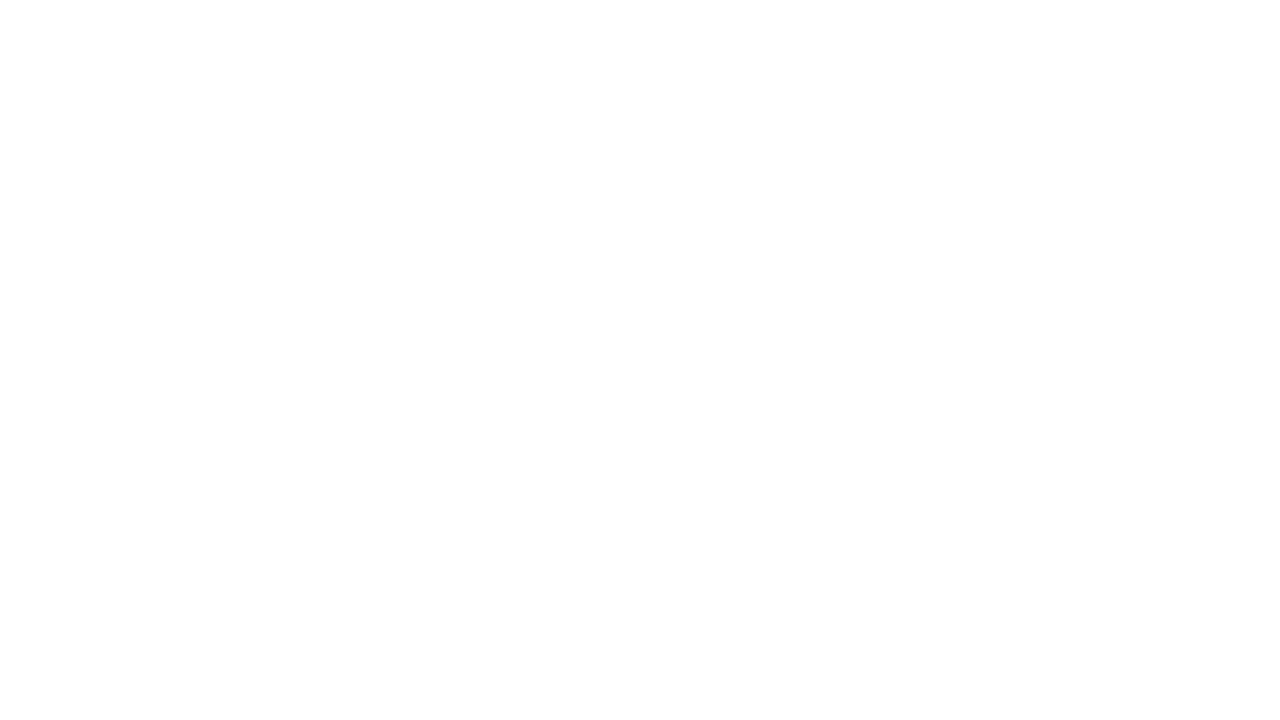
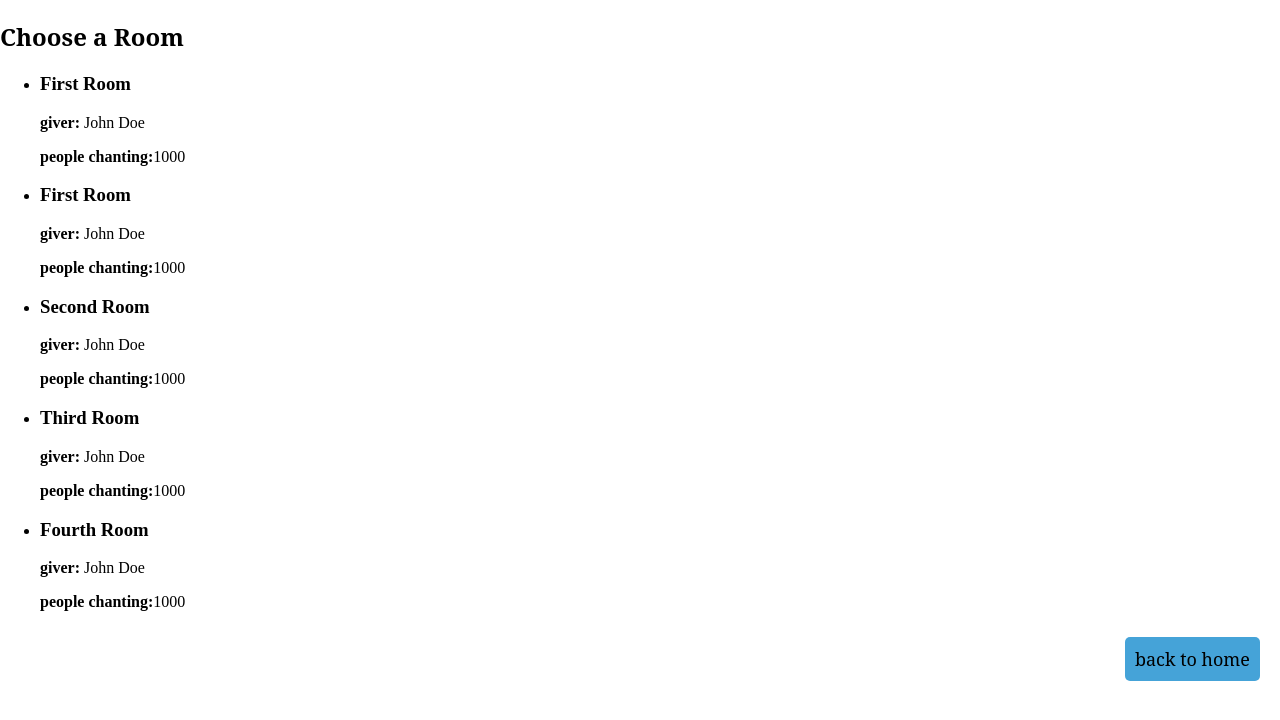
Before and after one commit to MrMaiaCodes/univox, a React app in the folder univox-front/: page /rooms in a window 1280 px wide. Before the commit this address had no page. Shown: the top 720 px of the page. Built offline with nearby package versions, Linux system fonts and the light colour scheme; no server answers; the HTML template or start-up script is replaced by a standard one.

Commit message:
add room page

```diff
--- a/univox-front/src/App.jsx
+++ b/univox-front/src/App.jsx
@@ -4,6 +4,7 @@ import Home from './main-page/Home'
 import SignUp from './signup-page/SignUp';
 import LogIn from './login-page/Login';
 
+import Room from "./room-page/Room"
 function App() {
 
   return (
@@ -12,7 +13,7 @@ function App() {
         <Route path='/' element={<Home />}/>
         <Route path='/login' element={<LogIn />}/>
         <Route path='/signup' element={<SignUp />}/>
-        {/* <Route path='/rooms' element={<Rooms />}/> */}
+        <Route path='/rooms' element={<Room />}/>
       </Routes>
     </Router>
   )
--- a/univox-front/src/login-page/login.tsx
+++ b/univox-front/src/login-page/login.tsx
@@ -1,12 +1,13 @@
 import * as React from 'react';
 import Card from '@mui/material/Card';
 import './login.scss';
-
+import { useNavigate } from 'react-router-dom';
 
 export default function LogIn() {
   const [user, setUser] = React.useState("");
   const [password, setPassword] = React.useState("");
   const [validUser, setValidUser] = React.useState(false);
+  const navigate = useNavigate();
 
   React.useEffect(()=> {
     checkUser();
@@ -68,6 +69,15 @@ export default function LogIn() {
           </form>
 
       </Card>
+
+      <div className='button-container-login'>
+        <button onClick={()=> navigate("/")}>
+          Return Home
+        </button>
+        <button onClick={()=> navigate("/signup")} style={{marginLeft: '10px', marginTop: '40px'}}>
+          Go to Signup
+        </button>
+      </div>
     </div>
 
   );
--- a/univox-front/src/main-page/Home.tsx
+++ b/univox-front/src/main-page/Home.tsx
@@ -31,9 +31,9 @@ function Home() {
                 <p>speak as one</p>
             </h1>
             <div className='button-container-room'>
-                <button onClick={() => navigate('/login')}>Log in</button>
+                <button onClick={() => navigate('/rooms')}>Enter Existing Room</button>
                 <button style={{ marginLeft: '10px' }} onClick={() => navigate('/signup')}>
-                    Sign up
+                    Create Room
                 </button>
             </div>
             <Wave/>
--- a/univox-front/src/main-page/home.scss
+++ b/univox-front/src/main-page/home.scss
@@ -1,4 +1,35 @@
-.button-container {
+body, html {
+    margin: 0;
+    padding: 0;
+    height: 100%;
+    width: 100%;
+    overflow-x: hidden;
+}
+
+.button-container-login {
+    text-align: right;
+    padding: 10px;
+    padding-right: 20px;
+    font-size: 16px;
+
+    button {
+        font-family: "Noto Serif";
+        font-size: 18px;
+        padding: 10px;
+        border: none;
+        min-width: 100px;
+        cursor: pointer;
+        background-color: #45a3d8;
+        border-radius: 5px;
+    }
+
+    button:hover {
+        background-color: #1c7387;
+        transition: 0.7s;
+    }
+}
+
+.button-container-room {
     text-align: center;
     padding: 10px;
 }
@@ -21,9 +52,28 @@ h1 {
     font-family: "Noto Serif";
     text-align: center;
     font-size: 48px;
-    margin-top: 120px;
+    margin-top: 80px;
+
+    p {
+        font-size: 24px;
+        margin-top: 5px;
+    }
 }
 
 h2 {
     font-family: "Noto Serif";
 }
+.no-scroll {
+    overflow: hidden;
+    height: 100vh;
+    position: fixed;
+    width: 100%;
+}
+
+.initial-page-container {
+    display: flex;
+    flex-direction: column;
+    min-height: 100vh;
+    justify-content: space-between;
+
+}
--- a/univox-front/src/main-page/wave-component/Wave.tsx
+++ b/univox-front/src/main-page/wave-component/Wave.tsx
@@ -3,14 +3,10 @@ import './wave.css'
 
 function Wave() {
     return (
-        <div>
+        <div className = "wave-wrapper">
             <div className = "wave-content">
-                <div className='wave'>
-
-                </div>
-                <div className='wave'>
-
-                </div>
+                <div className='wave'/>
+                <div className='wave'/>
             </div>
         </div>
     )
--- a/univox-front/src/main-page/wave-component/wave.css
+++ b/univox-front/src/main-page/wave-component/wave.css
@@ -1,31 +1,28 @@
-body {
-    height: 100%;
-    overflow-x: hidden;
-}
 
 .wave-content {
-    position: absolute;
-    background: blue;
+    position: relative;
     left: 0;
     bottom: 0;
     width: 100%;
+    height: 198px;
+    overflow: hidden;
     /*height: 5%;*/
 }
 
 .wave {
     position: absolute;
-    top: -198px;
-    height: 198px;
-    width: 6400px;
+    bottom: 0;
+    height: 156px;
+    width: 9000px;
+    left: 0;
     background: url('./../../public/univox-project-frontend-wave.svg') repeat-x;
     animation: wave 7s cubic-bezier( 0.36, 0.45, 0.63, 0.53) infinite;
-    transform: translate3d(0, 0, 0);
 }
 
 .wave:nth-of-type(2){
-    top: -175px;
-    animation: wave 7s cubic-bezier( 0.36, 0.45, 0.63, 0.53) -.125s infinite, swell 7s ease -1.25s infinite;
-    opacity: 1;
+    height: 140px;
+    animation: wave 10s cubic-bezier( 0.36, 0.45, 0.63, 0.53) -.125s infinite, verticalWave 10s, ease-in-out infinite;
+    opacity: 0.5;
 }
 
 @keyframes wave {
@@ -34,6 +31,7 @@ body {
 }
 
 @keyframes verticalWave {
-    0%, 100% {transform: translate3d(0, -25px, 0)}
-    50% {transform: translate3d(0, 5px, 0)}
+    0% {transform: translate3d(0, 100%, 0)}
+    100% {transform: translate3d(0, 100%, 0)}
+    50% {transform: translate3d(0, 0, 0)}
 }
--- /dev/null
+++ b/univox-front/src/room-page/Room.tsx
@@ -0,0 +1,103 @@
+import React, {useEffect, useState} from "react";
+import {useNavigate} from "react-router-dom";
+import axios from "axios";
+import "./room.scss";
+
+type Room = {
+  id: number;
+  roomName: string;
+  chantGiver: string;
+  chantSayers: number;
+  creationDate: string;
+  expirationDate: string;
+}
+
+const Room: React.FC = ()=> {
+  const [rooms, setRooms] = useState<Room[]>([]);
+  const [loading, setLoading] = useState(true);
+  const navigate = useNavigate();
+
+  useEffect(()=> {
+    axios.get("seuBackend.com/rooms")
+    .then(response => {
+      setRooms(response.data.items);
+    })
+    .catch(error => {
+      console.error("erro ao configurar a sala: ", error);
+      setRooms([
+        {
+          "id": 1,
+          "roomName": "First Room",
+          "chantGiver": "John Doe",
+          "chantSayers": 1000,
+          "creationDate": "1744798718",
+          "expirationDate": "1744798999",
+        },
+        {
+          "id": 1,
+          "roomName": "First Room",
+          "chantGiver": "John Doe",
+          "chantSayers": 1000,
+          "creationDate": "1744798718",
+          "expirationDate": "1744798999",
+        },
+        {
+          "id": 2,
+          "roomName": "Second Room",
+          "chantGiver": "John Doe",
+          "chantSayers": 1000,
+          "creationDate": "1744798718",
+          "expirationDate": "1744798999",
+        },
+        {
+          "id": 3,
+          "roomName": "Third Room",
+          "chantGiver": "John Doe",
+          "chantSayers": 1000,
+          "creationDate": "1744798718",
+          "expirationDate": "1744798999",
+        },
+        {
+          "id": 4,
+          "roomName": "Fourth Room",
+          "chantGiver": "John Doe",
+          "chantSayers": 1000,
+          "creationDate": "1744798718",
+          "expirationDate": "1744798999",
+        }
+      ])
+    })
+    .finally(()=> setLoading(false));
+
+  }, []);
+
+  function enterRoom(roomId: number) {
+    alert(`Entering room with Id: ${roomId}`);
+    //configurar aqui navegação para a sala, exemplo navigate("/room/id")
+  }
+
+  if(loading) return <p>carregando salas...</p>
+
+  return (
+    <div className="rooms-list-container">
+      <h2>Choose a Room</h2>
+      <ul className="rooms-list">
+        {
+          rooms.map(room => (
+            <li key={room.id} className="room-card" onClick={()=> enterRoom(room.id)}>
+              <h3>{room.roomName}</h3>
+              <p><strong>giver:</strong> {room.chantGiver}</p>
+              <p><strong>people chanting:</strong>{room.chantSayers}</p>
+            </li>
+          ))
+        }
+      </ul>
+
+      <div className="button-container-login">
+        <button onClick={()=> navigate("/")}>back to home</button>
+      </div>
+    </div>
+
+  )
+}
+export default Room;
```
Also changed, not shown: univox-front/src/room-page/room.scss (added).
